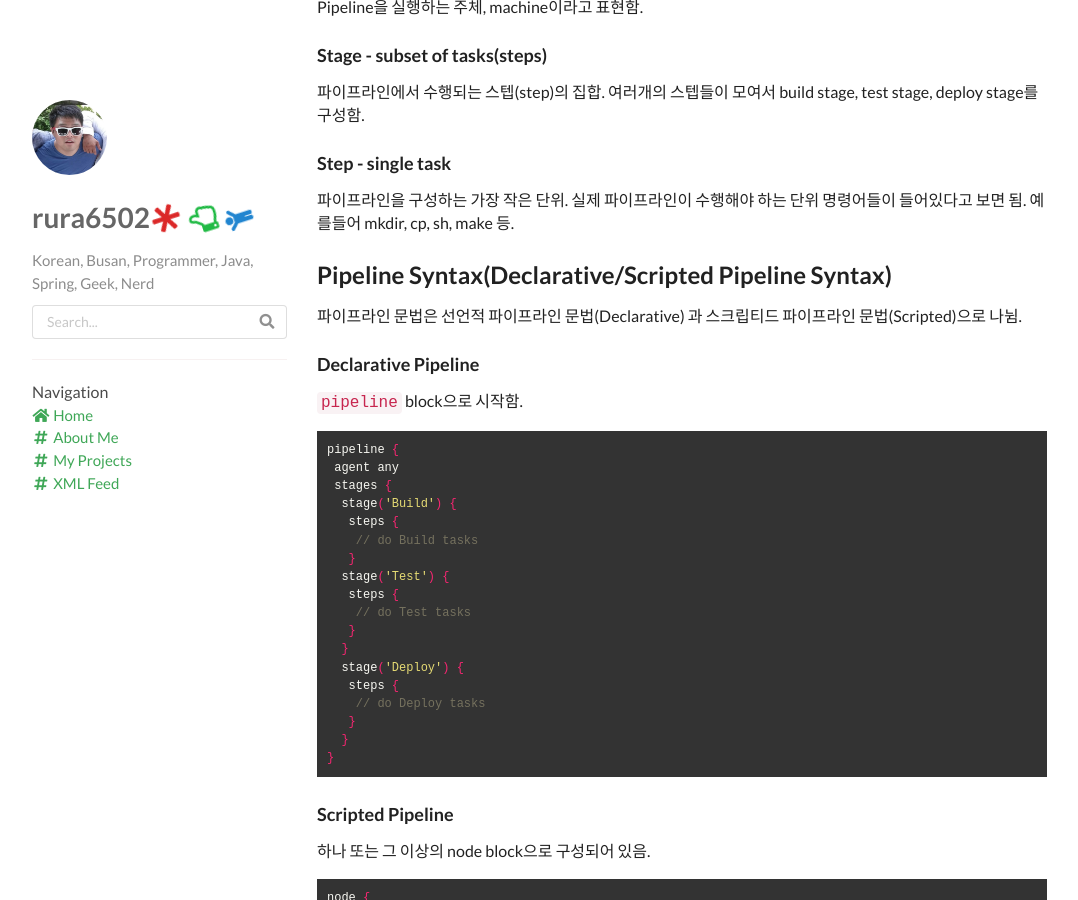
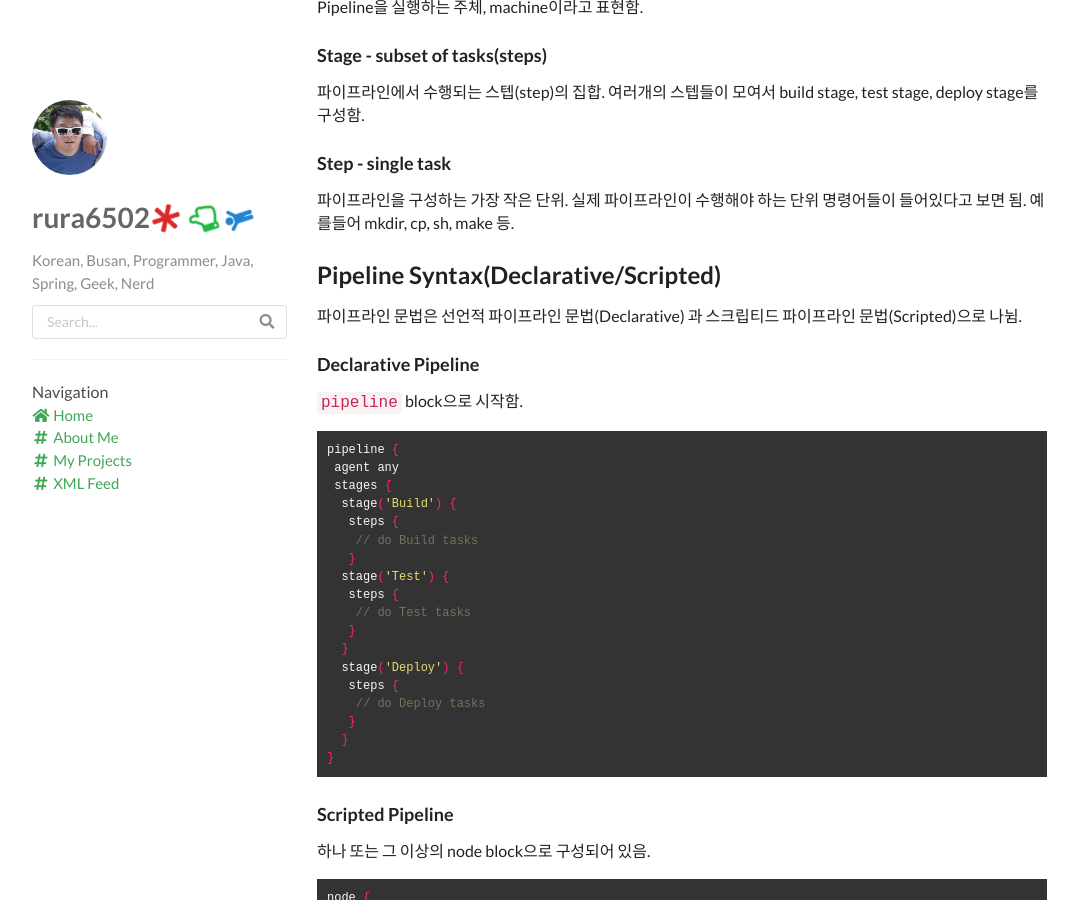
Before and after one commit to rura6502/rura6502.github.io, a Jekyll site: the page built from _posts/2019-05-21-Jenkins-&-Pipeline-개념.md, in a window 1280 px wide and 900 px high, scrolled down 1098 px. Shown: the whole window, without its empty margins (53-1131 px from the left). Built offline with Jekyll 4.4.1, drawn with Linux system fonts in a browser that asks for light colours; nearby versions of some CDN libraries; comment, search, counter and statistics services are not loaded.

Commit message:
_posts/2019-05-21-Jenkins-&-Pipeline-개념.md updated from https://stackedit.io/

```diff
--- a/_posts/2019-05-21-Jenkins-&-Pipeline-개념.md
+++ b/_posts/2019-05-21-Jenkins-&-Pipeline-개념.md
@@ -44,7 +44,7 @@ Pipeline을 실행하는 주체, machine이라고 표현함.
 ### Step - single task
 파이프라인을 구성하는 가장 작은 단위. 실제 파이프라인이 수행해야 하는 단위 명령어들이 들어있다고 보면 됨. 예를들어 mkdir, cp, sh, make 등.
 
-## Pipeline Syntax(Declarative/Scripted Pipeline Syntax)
+## Pipeline Syntax(Declarative/Scripted)
 
 파이프라인 문법은 선언적 파이프라인 문법(Declarative) 과 스크립티드 파이프라인 문법(Scripted)으로 나뉨.
 
```
Also changed, not shown: other parts of _posts/2019-05-21-Jenkins-&-Pipeline-개념.md (+1 -1 lines).
